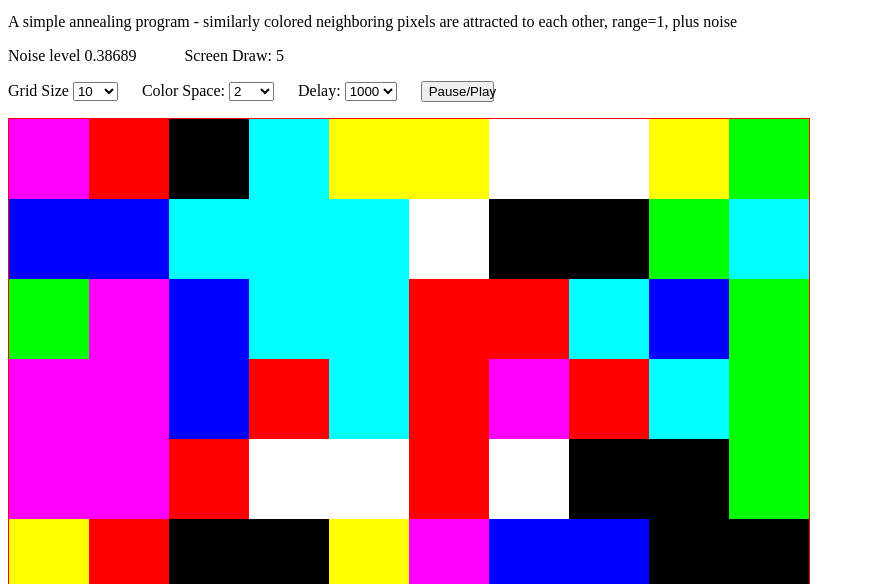
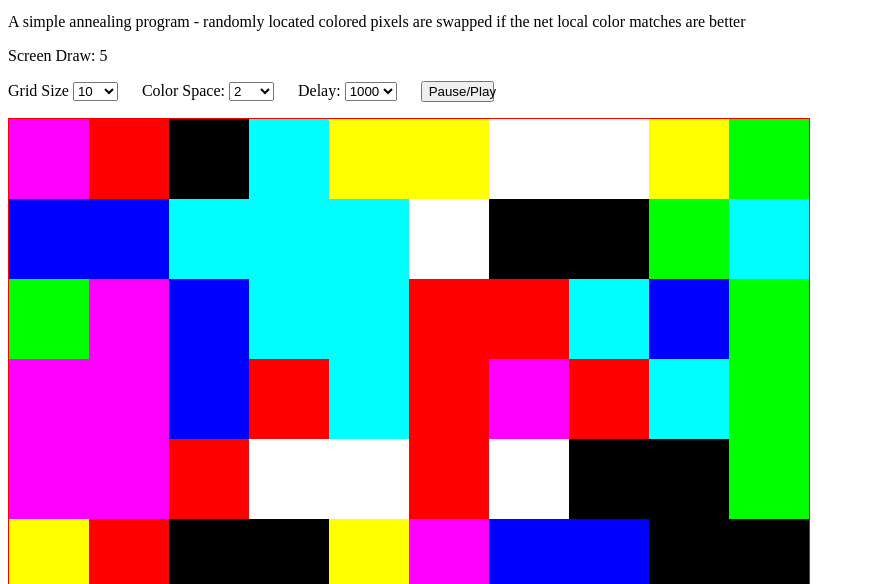
Before and after one commit to nradonic/CanvasGames0, a plain HTML site: page index.html in a window 1280 px wide. Shown: the part 216-800 px from the top of the page, without its empty margins (0-886 px from the left). Drawn offline with Linux system fonts and the light colour scheme.

Commit message:
Turn off noise display - not needed for random pixel pairs
Turn off noise display - not needed for random pixel pairs

```diff
--- a/fillCanvas.js
+++ b/fillCanvas.js
@@ -322,7 +322,7 @@ function edgewalk(){	// left side
 function smooth(){
 	screenDraw++;
 	if(flipThreshold>0.000001){flipThreshold= flipThreshold*0.95;}
-	document.getElementById("Threshold").innerHTML=flipThreshold.toFixed(5);
+	//document.getElementById("Threshold").innerHTML=flipThreshold.toFixed(5);
 	document.getElementById("screenDraw").innerHTML=screenDraw.toFixed(0);
 	middleSwap();
 	//interiorHorizontal();
--- a/index.html
+++ b/index.html
@@ -17,10 +17,8 @@
 	<br>nick@radonic.us
 	<br>March 2014
 </div>
-<p>A simple annealing program - similarly colored neighboring pixels are attracted to each other, range=1, plus noise </p>
-<p>Noise level <span id="Threshold"></span>
-<span width="200px">&nbsp;&nbsp;&nbsp;&nbsp;&nbsp;&nbsp;&nbsp;&nbsp;&nbsp;&nbsp;</span>
- Screen Draw: <span id="screenDraw"></span>
+<p>A simple annealing program - randomly located colored pixels are swapped if the net local color matches are better</p>
+<p>Screen Draw: <span id="screenDraw"></span>
 <span width="200px">&nbsp;&nbsp;&nbsp;&nbsp;&nbsp;&nbsp;&nbsp;&nbsp;&nbsp;&nbsp;</span>
 
 
```
